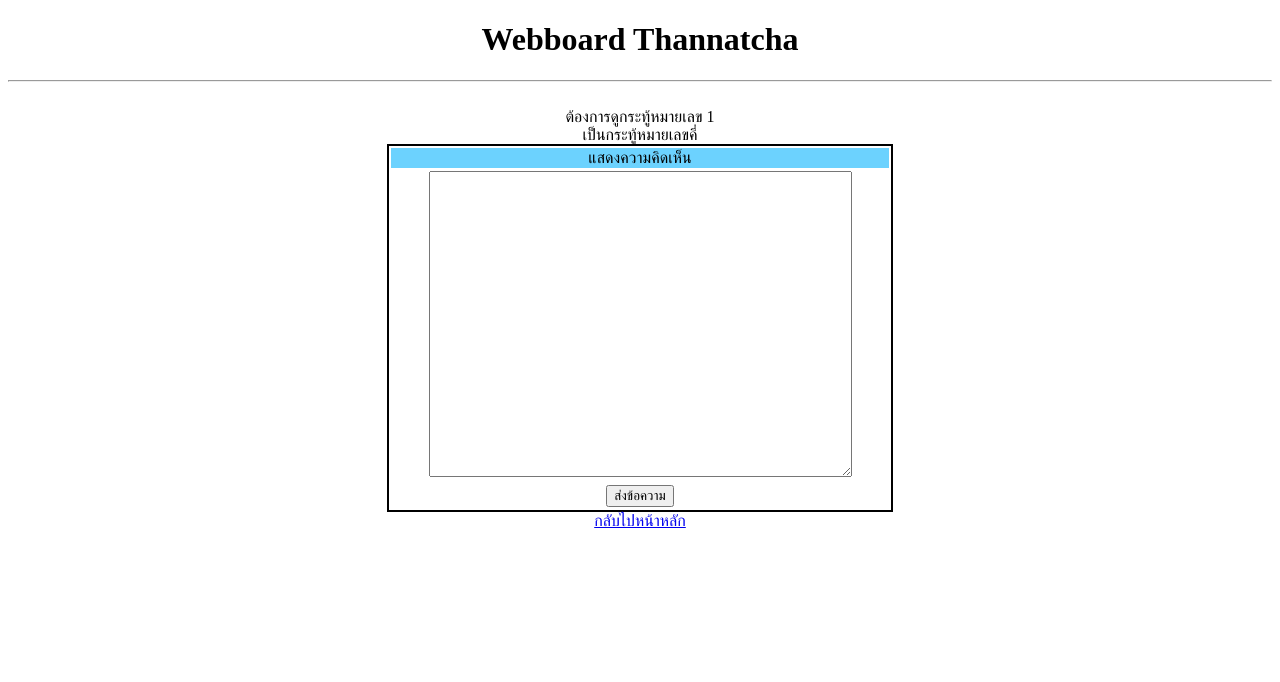
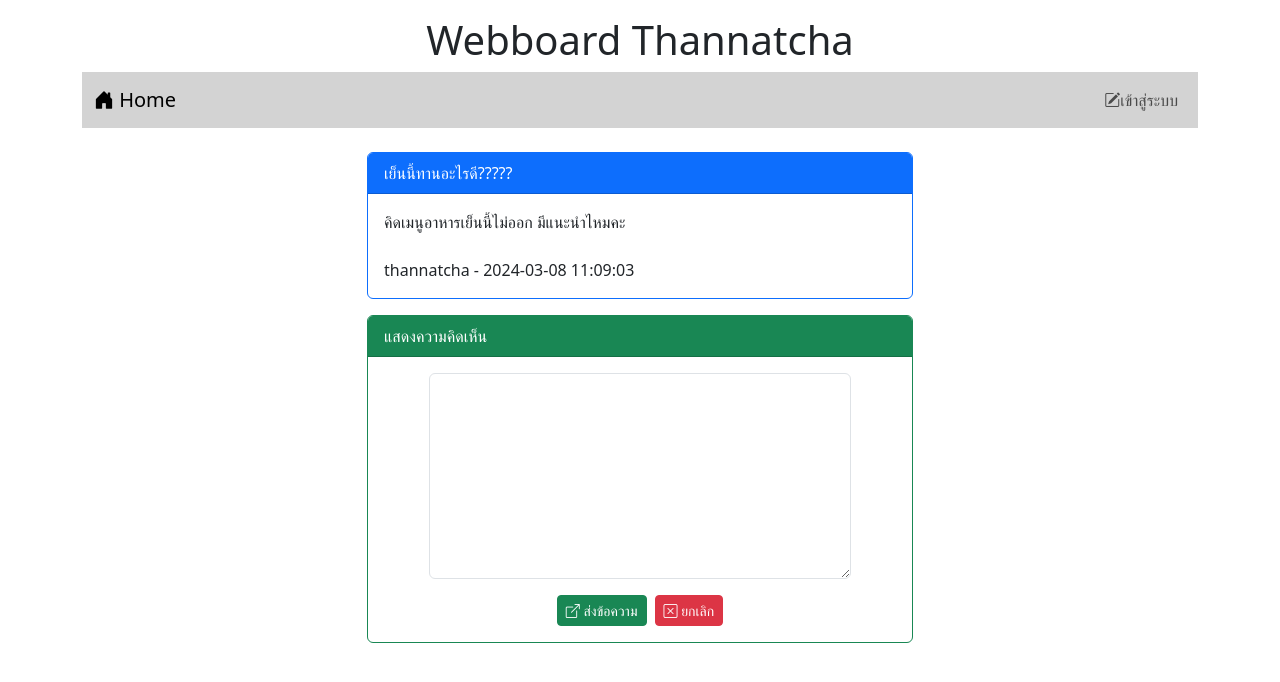
Before and after one commit to Thannatcha/Thannatcha_web, a PHP site: page /post.php?id=1 in a window 1280 px wide. Shown: the top 682 px of the page. Run offline with PHP 8.4, Linux system fonts and the light colour scheme; data comes from the database, SQL or seed files in the repository; both versions use the stored data as it was after the commit.

Commit message:
work10
work10

```diff
--- a/post.php
+++ b/post.php
@@ -1,37 +1,66 @@
+<?php
+session_start();
+?>
 <!DOCTYPE html>
 <html lang="en">
 <head>
     <meta charset="UTF-8">
     <meta http-equiv="X-UA-Compatible" content="IE=edge">
     <meta name="viewport" content="width=device-width, initial-scale=1.0">
+    <link href="https://cdn.jsdelivr.net/npm/bootstrap@5.3.2/dist/css/bootstrap.min.css" rel="stylesheet" integrity="sha384-T3c6CoIi6uLrA9TneNEoa7RxnatzjcDSCmG1MXxSR1GAsXEV/Dwwykc2MPK8M2HN" crossorigin="anonymous">
+    <script src="https://cdn.jsdelivr.net/npm/bootstrap@5.3.2/dist/js/bootstrap.bundle.min.js" integrity="sha384-C6RzsynM9kWDrMNeT87bh95OGNyZPhcTNXj1NW7RuBCsyN/o0jlpcV8Qyq46cDfL" crossorigin="anonymous"></script>
+    <link rel="stylesheet" href="https://cdn.jsdelivr.net/npm/bootstrap-icons@1.11.3/font/bootstrap-icons.min.css">
     <title>Document</title>
 </head>
 <body>
-    <h1 style="text-align: center;">Webboard Thannatcha</h1>
-    <hr><br>
-    <div style="text-align: center;">
+    <div class="container-lg">
+        <h1 style="text-align: center;" class="mt-3">Webboard Thannatcha</h1>
+        <?php include "nav.php" ?>
+        <div class="row mt-4">
+            <div class="col-lg-3 col-md-2 col-sm-1"></div>
+            <div class="col-lg-6 col-md-8 col-sm-10">
 
-   <?php
-    echo"ต้องการดูกระทู้หมายเลข $_GET[id] <br>";
-    $n = $_GET['id'];
-    if(($n % 2) == 0)
-        echo "เป็นกระทู้หมายเลขคู่";
-    else
-        echo "เป็นกระทู้หมายเลขคี่";
-    ?>
+            <?php
+            $conn=new PDO("mysql:host=localhost;dbname=webboard;charset=utf8","root","");
+            $sql="SELECT post.title,post.content,post.post_date,user.login
+            FROM post INNER JOIN user ON (post.user_id=user.id) WHERE post.id=$_GET[id]";
+            $result=$conn->query($sql);
+            while($row=$result->fetch()){
 
-    <table style="border: 2px solid black; width: 40%;" align="center" >
-    <tr><td colspan="2" style="background-color: #6cd2fe;">แสดงความคิดเห็น</td></tr>
-    <tr>
-        <td>
-            <form>
-                <textarea name="message" rows="20" cols="50"></textarea>
-            </form>
-        </td>
-    </tr>
-    <tr><td colspan="2" align="center"><input type="submit" value="ส่งข้อความ"></td></tr>
-    </table>
-    <a href="index.php">กลับไปหน้าหลัก</></a>
+            echo "<div class='card border-primary'>";
+            echo "<div class='card-header bg-primary text-white'>$row[0]</div>";
+            echo "<div class='card-body'>$row[1] <br><br>$row[3] - $row[2]</div>";
+            echo "</div>";}
+            ?>
+                <div class="card border-success mt-3">
+                <div class="card-header bg-success text-white">
+                    แสดงความคิดเห็น</div>
+                    <div class="card-body">
+                        <form action="post_save.php" method="post">
+                            <input type="hidden" name="post_id"
+                            value="<?= $_GET['id'];?>">
+                            <div class="row mb-3 justify-content-center">
+                                <div class="col-lg-10">
+                                    <textarea name="comment" rows="8" class="form-control" required></textarea>
+                                </div>
+                            </div>
+                        <div class="row">
+                            <div class="col-lg-12 d-flex justify-content-center">
+                                <button type="submit" class="btn btn-success btn-sm text-white">
+                                    <i class="bi bi-box-arrow-up-right"></i> ส่งข้อความ
+                                </button>
+                                <button type="reset" class="btn btn-danger btn-sm ms-2">
+                                    <i class="bi bi-x-square"></i> ยกเลิก
+                                </button>
+                            </div>
+                        </div>
+                        </form>
+                    </div>
+                </div>
+                <br>
+            </div>
+            <div class="col-lg-3 col-md-2 col-sm-1"></div>
+        </div>
     </div>
 </body>
 </html>
```
Also changed, not shown: index.php (+9 -3 lines), post_save.php (added, +12 -0 lines), webboard.sql (+103 -1 lines).
